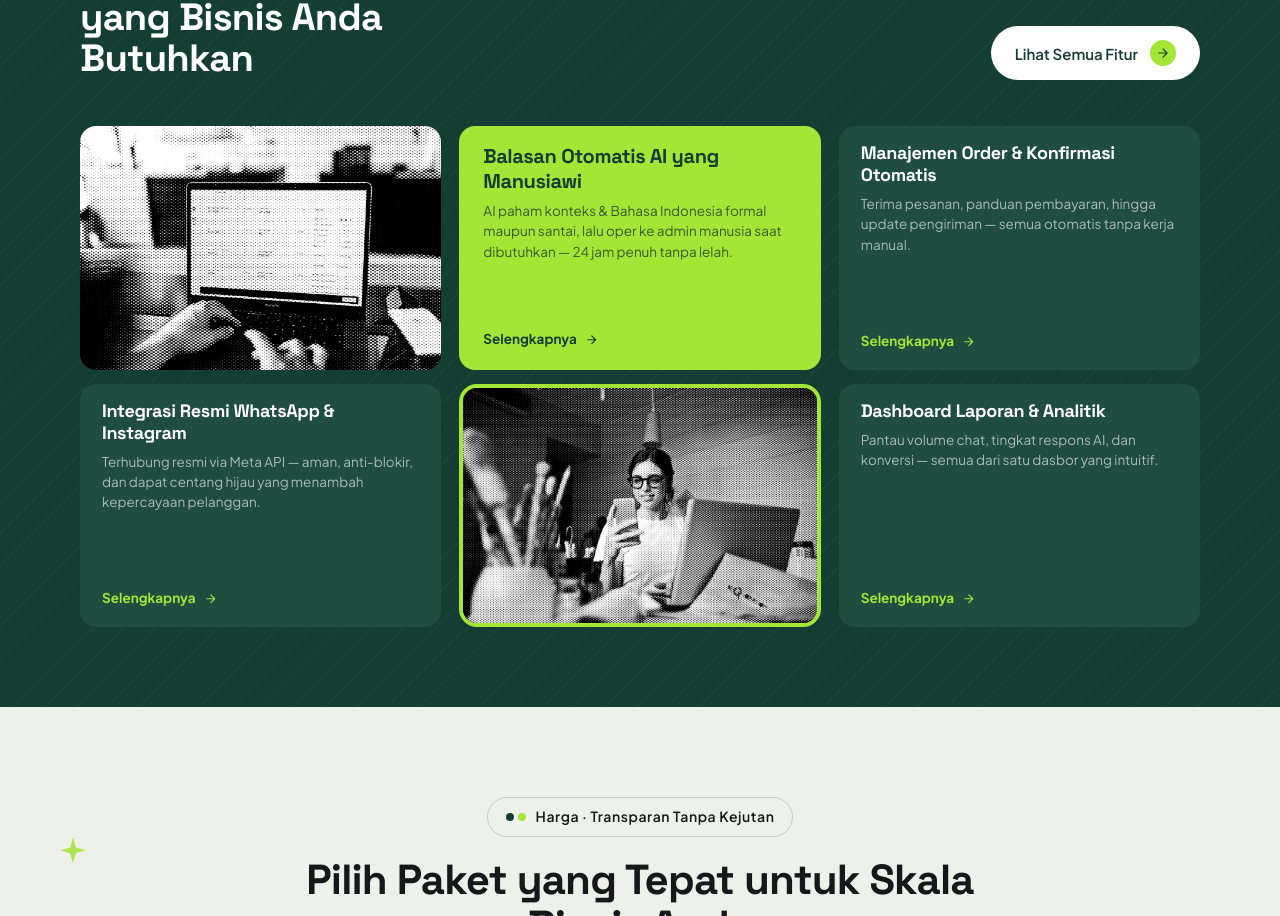
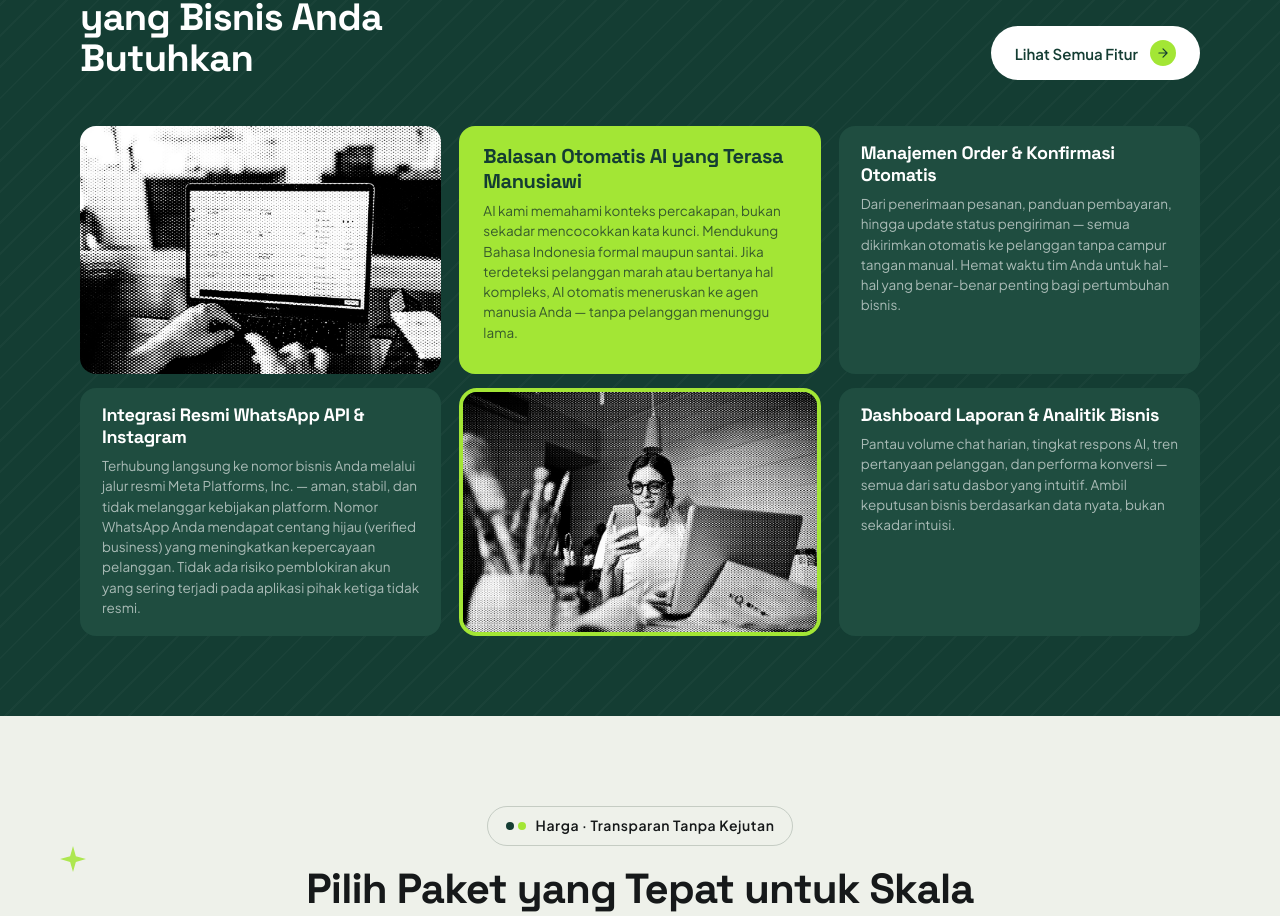
Before and after one commit to fawwaz2828/larisin, a React (Vite) app: page / in a window 1280 px wide. Shown: the part 1696-2612 px from the top of the page. Built offline with nearby package versions, Linux system fonts and the light colour scheme.

Commit message:
Perbarui teks kartu fitur & hapus link Selengkapnya

```diff
--- a/src/pages/Home.jsx
+++ b/src/pages/Home.jsx
@@ -303,22 +303,25 @@ export default function Home() {
                 <img src="/dashboard.png" alt="Tim memakai dashboard" />
               </div>
               <div className="sx-card">
-                <h3>Integrasi Resmi WhatsApp &amp; Instagram</h3>
+                <h3>Integrasi Resmi WhatsApp API &amp; Instagram</h3>
                 <p>
-                  Terhubung resmi via Meta API — aman, anti-blokir, dan dapat centang hijau
-                  yang menambah kepercayaan pelanggan.
+                  Terhubung langsung ke nomor bisnis Anda melalui jalur resmi Meta
+                  Platforms, Inc. — aman, stabil, dan tidak melanggar kebijakan platform.
+                  Nomor WhatsApp Anda mendapat centang hijau (verified business) yang
+                  meningkatkan kepercayaan pelanggan. Tidak ada risiko pemblokiran akun yang
+                  sering terjadi pada aplikasi pihak ketiga tidak resmi.
                 </p>
-                <span className="more">Selengkapnya <IconArrowRight /></span>
               </div>
             </div>
             <div className="sx-col">
               <div className="sx-card lime">
-                <h3>Balasan Otomatis AI yang Manusiawi</h3>
+                <h3>Balasan Otomatis AI yang Terasa Manusiawi</h3>
                 <p>
-                  AI paham konteks &amp; Bahasa Indonesia formal maupun santai, lalu oper ke
-                  admin manusia saat dibutuhkan — 24 jam penuh tanpa lelah.
+                  AI kami memahami konteks percakapan, bukan sekadar mencocokkan kata kunci.
+                  Mendukung Bahasa Indonesia formal maupun santai. Jika terdeteksi pelanggan
+                  marah atau bertanya hal kompleks, AI otomatis meneruskan ke agen manusia
+                  Anda — tanpa pelanggan menunggu lama.
                 </p>
-                <span className="more">Selengkapnya <IconArrowRight /></span>
               </div>
               <div className="sx-img lime-b">
                 <img src="/whatsapp.png" alt="Percakapan AI WhatsApp" />
@@ -328,18 +331,19 @@ export default function Home() {
               <div className="sx-card">
                 <h3>Manajemen Order &amp; Konfirmasi Otomatis</h3>
                 <p>
-                  Terima pesanan, panduan pembayaran, hingga update pengiriman — semua
-                  otomatis tanpa kerja manual.
+                  Dari penerimaan pesanan, panduan pembayaran, hingga update status
+                  pengiriman — semua dikirimkan otomatis ke pelanggan tanpa campur tangan
+                  manual. Hemat waktu tim Anda untuk hal-hal yang benar-benar penting bagi
+                  pertumbuhan bisnis.
                 </p>
-                <span className="more">Selengkapnya <IconArrowRight /></span>
               </div>
               <div className="sx-card">
-                <h3>Dashboard Laporan &amp; Analitik</h3>
+                <h3>Dashboard Laporan &amp; Analitik Bisnis</h3>
                 <p>
-                  Pantau volume chat, tingkat respons AI, dan konversi — semua dari satu
-                  dasbor yang intuitif.
+                  Pantau volume chat harian, tingkat respons AI, tren pertanyaan pelanggan,
+                  dan performa konversi — semua dari satu dasbor yang intuitif. Ambil
+                  keputusan bisnis berdasarkan data nyata, bukan sekadar intuisi.
                 </p>
-                <span className="more">Selengkapnya <IconArrowRight /></span>
               </div>
             </div>
           </div>
```
